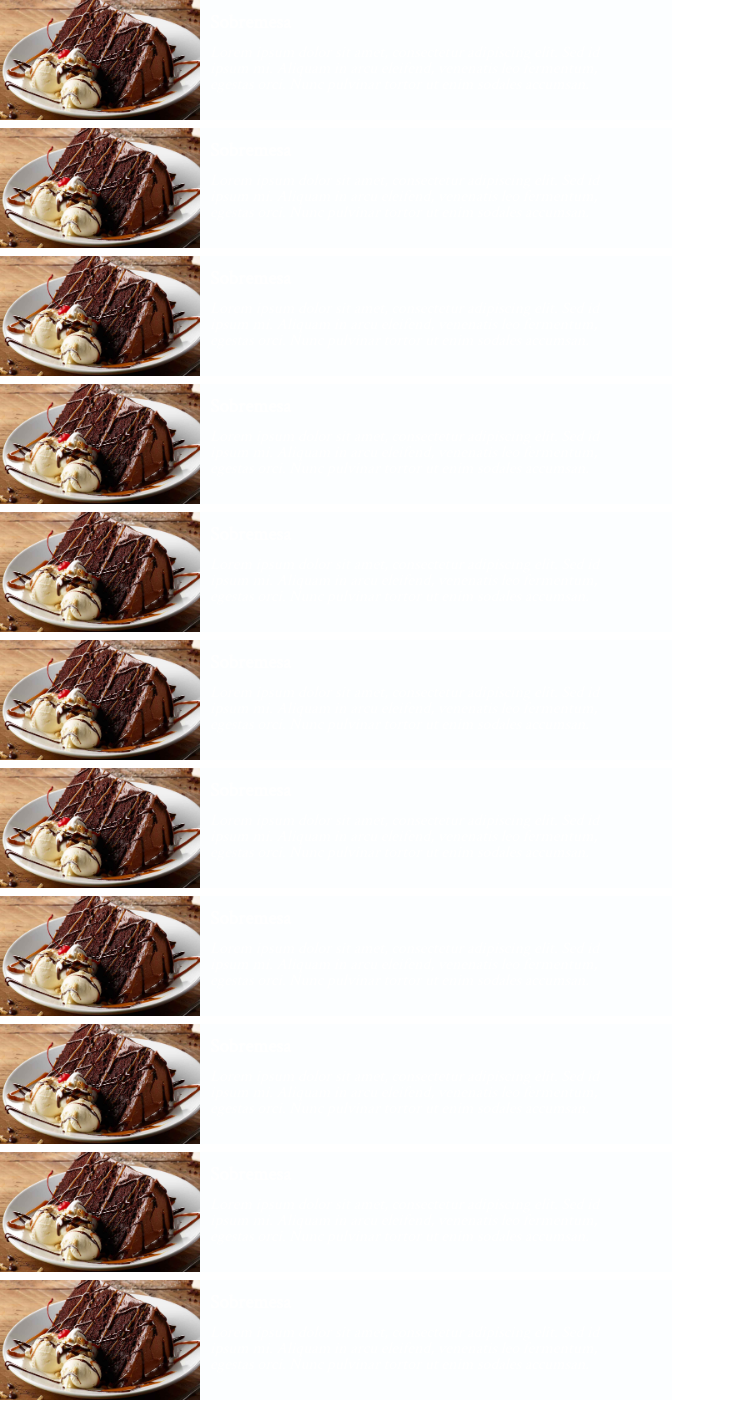
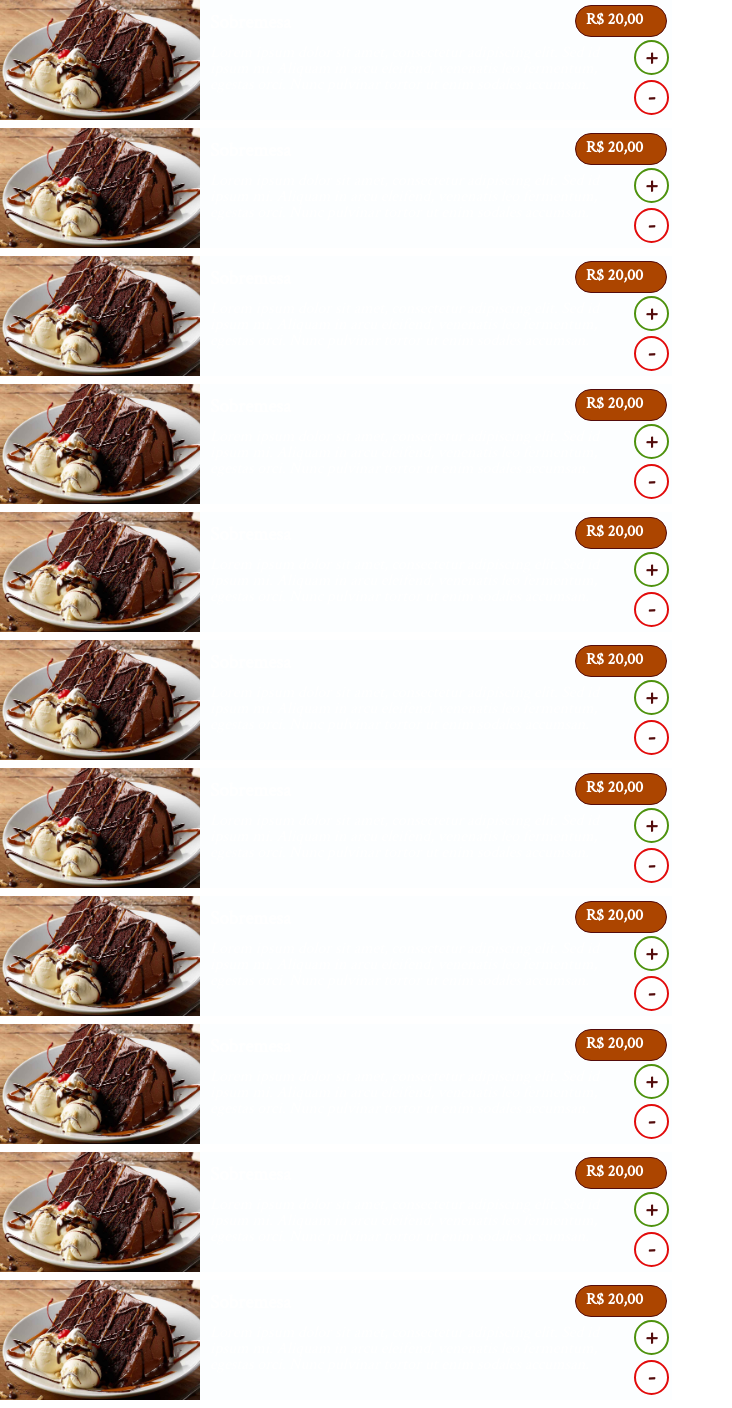
Before and after one commit to luamcortez/fome-zero, a PHP site: page /sobremesas.php in a window 1280 px wide. Shown: the whole page, without its empty margins (0-732 px from the left). Run offline with PHP 8.4, Linux system fonts and the light colour scheme.

Commit message:
Mudei botão do preço

```diff
--- a/cardapio.php
+++ b/cardapio.php
@@ -9,7 +9,7 @@
  <head>
  	<title>Cardápio</title>
     <link rel="stylesheet" type="text/css" href="css/style.css">
-	<link href="https://fonts.googleapis.com/css?family=Crimson+Text" rel="stylesheet">
+	<link href="https://fonts.googleapis.com/csCs?family=Crimson+Text" rel="stylesheet">
 	<meta name="viewport" content="width=device-width, initial-scale=2.0">
 
 </head>
--- a/css/style.css
+++ b/css/style.css
@@ -250,6 +250,7 @@ button:focus {outline:0;}
 }
 
 .circulo-mais{
+  display: table;
   margin-block-start: 0;
   margin-block-end: 0;
   height: 35px;
@@ -268,7 +269,6 @@ button:focus {outline:0;}
   font-weight: 800;
   color:#540C0C;
 }
-
 .circulo-menos{
   margin-block-start: 0;
   margin-block-end: 0;
--- a/especialidades.php
+++ b/especialidades.php
@@ -17,10 +17,8 @@
 		<div class="item">
 			<img class="item-foto" src="images\img-especialidades.png">
 			<div class="item-preco"><p>R$ 20,00</p></div>
-
 			<button class="circulo-mais">+</button>
 			<button class="circulo-menos">-</button>
-
 			<p class="item-titulo">Especialidade</p>
 			<div class="item-descricao">Lorem ipsum dolor sit amet, consectetur adipiscing elit.
 				Sed id ipsum mi. Aliquam in arcu eleifend, venenatis leo fermentum, egestas orci.
--- a/sobremesas.php
+++ b/sobremesas.php
@@ -16,10 +16,9 @@
 
 		<div class="item">
 			<img class="item-foto" src="images\img-sobremesas.jpg">
-			<button class="item-button">
-				<p>R$ 20,00</p>
-				<div class="circulo"><a>+</a></div>
-			</button>
+			<div class="item-preco"><p>R$ 20,00</p></div>
+			<button class="circulo-mais">+</button>
+			<button class="circulo-menos">-</button>
 			<p class="item-titulo">Sobremesa</p>
 			<div class="item-descricao">Lorem ipsum dolor sit amet, consectetur adipiscing elit.
 				Sed id ipsum mi. Aliquam in arcu eleifend, venenatis leo fermentum, egestas orci.
@@ -29,10 +28,9 @@
 
         <div class="item">
 			<img class="item-foto" src="images\img-sobremesas.jpg">
-			<button class="item-button">
-				<p>R$ 20,00</p>
-				<div class="circulo"><a>+</a></div>
-			</button>
+			<div class="item-preco"><p>R$ 20,00</p></div>
+			<button class="circulo-mais">+</button>
+			<button class="circulo-menos">-</button>
 			<p class="item-titulo">Sobremesa</p>
 			<div class="item-descricao">Lorem ipsum dolor sit amet, consectetur adipiscing elit.
 				Sed id ipsum mi. Aliquam in arcu eleifend, venenatis leo fermentum, egestas orci.
@@ -42,10 +40,9 @@
 
         <div class="item">
 			<img class="item-foto" src="images\img-sobremesas.jpg">
-			<button class="item-button">
-				<p>R$ 20,00</p>
-				<div class="circulo"><a>+</a></div>
-			</button>
+			<div class="item-preco"><p>R$ 20,00</p></div>
+			<button class="circulo-mais">+</button>
+			<button class="circulo-menos">-</button>
 			<p class="item-titulo">Sobremesa</p>
 			<div class="item-descricao">Lorem ipsum dolor sit amet, consectetur adipiscing elit.
 				Sed id ipsum mi. Aliquam in arcu eleifend, venenatis leo fermentum, egestas orci.
@@ -55,10 +52,9 @@
 
         <div class="item">
 			<img class="item-foto" src="images\img-sobremesas.jpg">
-			<button class="item-button">
-				<p>R$ 20,00</p>
-				<div class="circulo"><a>+</a></div>
-			</button>
+			<div class="item-preco"><p>R$ 20,00</p></div>
+			<button class="circulo-mais">+</button>
+			<button class="circulo-menos">-</button>
 			<p class="item-titulo">Sobremesa</p>
 			<div class="item-descricao">Lorem ipsum dolor sit amet, consectetur adipiscing elit.
 				Sed id ipsum mi. Aliquam in arcu eleifend, venenatis leo fermentum, egestas orci.
@@ -68,10 +64,9 @@
 
         <div class="item">
 			<img class="item-foto" src="images\img-sobremesas.jpg">
-			<button class="item-button">
-				<p>R$ 20,00</p>
-				<div class="circulo"><a>+</a></div>
-			</button>
+			<div class="item-preco"><p>R$ 20,00</p></div>
+			<button class="circulo-mais">+</button>
+			<button class="circulo-menos">-</button>
 			<p class="item-titulo">Sobremesa</p>
 			<div class="item-descricao">Lorem ipsum dolor sit amet, consectetur adipiscing elit.
 				Sed id ipsum mi. Aliquam in arcu eleifend, venenatis leo fermentum, egestas orci.
@@ -81,10 +76,9 @@
 
         <div class="item">
 			<img class="item-foto" src="images\img-sobremesas.jpg">
-			<button class="item-button">
-				<p>R$ 20,00</p>
-				<div class="circulo"><a>+</a></div>
-			</button>
+			<div class="item-preco"><p>R$ 20,00</p></div>
+			<button class="circulo-mais">+</button>
+			<button class="circulo-menos">-</button>
 			<p class="item-titulo">Sobremesa</p>
 			<div class="item-descricao">Lorem ipsum dolor sit amet, consectetur adipiscing elit.
 				Sed id ipsum mi. Aliquam in arcu eleifend, venenatis leo fermentum, egestas orci.
@@ -94,10 +88,9 @@
 
         <div class="item">
 			<img class="item-foto" src="images\img-sobremesas.jpg">
-			<button class="item-button">
-				<p>R$ 20,00</p>
-				<div class="circulo"><a>+</a></div>
-			</button>
+			<div class="item-preco"><p>R$ 20,00</p></div>
+			<button class="circulo-mais">+</button>
+			<button class="circulo-menos">-</button>
 			<p class="item-titulo">Sobremesa</p>
 			<div class="item-descricao">Lorem ipsum dolor sit amet, consectetur adipiscing elit.
 				Sed id ipsum mi. Aliquam in arcu eleifend, venenatis leo fermentum, egestas orci.
@@ -107,10 +100,9 @@
 
         <div class="item">
 			<img class="item-foto" src="images\img-sobremesas.jpg">
-			<button class="item-button">
-				<p>R$ 20,00</p>
-				<div class="circulo"><a>+</a></div>
-			</button>
+			<div class="item-preco"><p>R$ 20,00</p></div>
+			<button class="circulo-mais">+</button>
+			<button class="circulo-menos">-</button>
 			<p class="item-titulo">Sobremesa</p>
 			<div class="item-descricao">Lorem ipsum dolor sit amet, consectetur adipiscing elit.
 				Sed id ipsum mi. Aliquam in arcu eleifend, venenatis leo fermentum, egestas orci.
@@ -120,10 +112,9 @@
 
         <div class="item">
 			<img class="item-foto" src="images\img-sobremesas.jpg">
-			<button class="item-button">
-				<p>R$ 20,00</p>
-				<div class="circulo"><a>+</a></div>
-			</button>
+			<div class="item-preco"><p>R$ 20,00</p></div>
+			<button class="circulo-mais">+</button>
+			<button class="circulo-menos">-</button>
 			<p class="item-titulo">Sobremesa</p>
 			<div class="item-descricao">Lorem ipsum dolor sit amet, consectetur adipiscing elit.
 				Sed id ipsum mi. Aliquam in arcu eleifend, venenatis leo fermentum, egestas orci.
@@ -133,10 +124,9 @@
 
         <div class="item">
 			<img class="item-foto" src="images\img-sobremesas.jpg">
-			<button class="item-button">
-				<p>R$ 20,00</p>
-				<div class="circulo"><a>+</a></div>
-			</button>
+			<div class="item-preco"><p>R$ 20,00</p></div>
+			<button class="circulo-mais">+</button>
+			<button class="circulo-menos">-</button>
 			<p class="item-titulo">Sobremesa</p>
 			<div class="item-descricao">Lorem ipsum dolor sit amet, consectetur adipiscing elit.
 				Sed id ipsum mi. Aliquam in arcu eleifend, venenatis leo fermentum, egestas orci.
@@ -146,10 +136,9 @@
 
         <div class="item">
 			<img class="item-foto" src="images\img-sobremesas.jpg">
-			<button class="item-button">
-				<p>R$ 20,00</p>
-				<div class="circulo"><a>+</a></div>
-			</button>
+			<div class="item-preco"><p>R$ 20,00</p></div>
+			<button class="circulo-mais">+</button>
+			<button class="circulo-menos">-</button>
 			<p class="item-titulo">Sobremesa</p>
 			<div class="item-descricao">Lorem ipsum dolor sit amet, consectetur adipiscing elit.
 				Sed id ipsum mi. Aliquam in arcu eleifend, venenatis leo fermentum, egestas orci.
```
Also changed, not shown: acompanhamentos.php (+27 -36 lines), carnes.php (+15 -20 lines), massas.php (+24 -32 lines).
